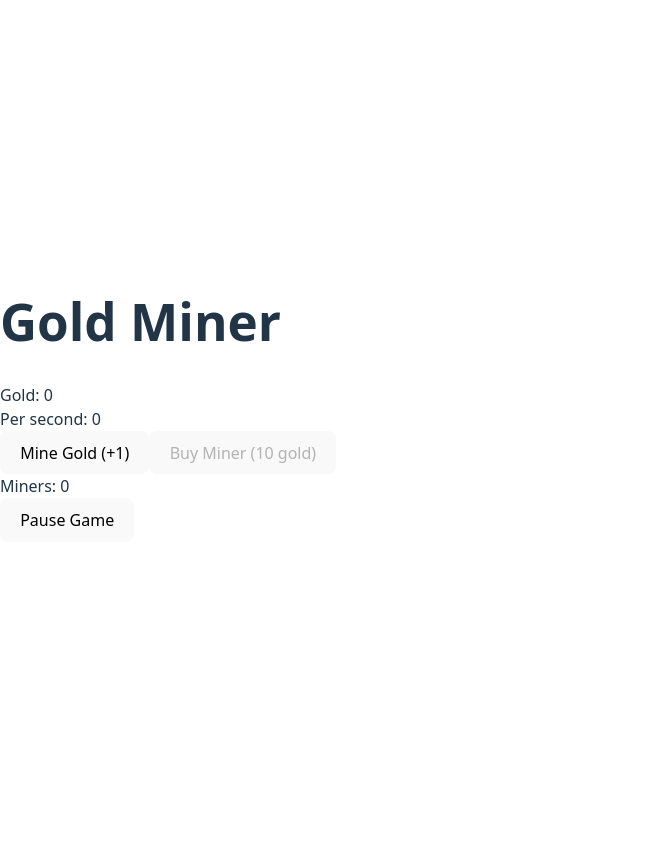
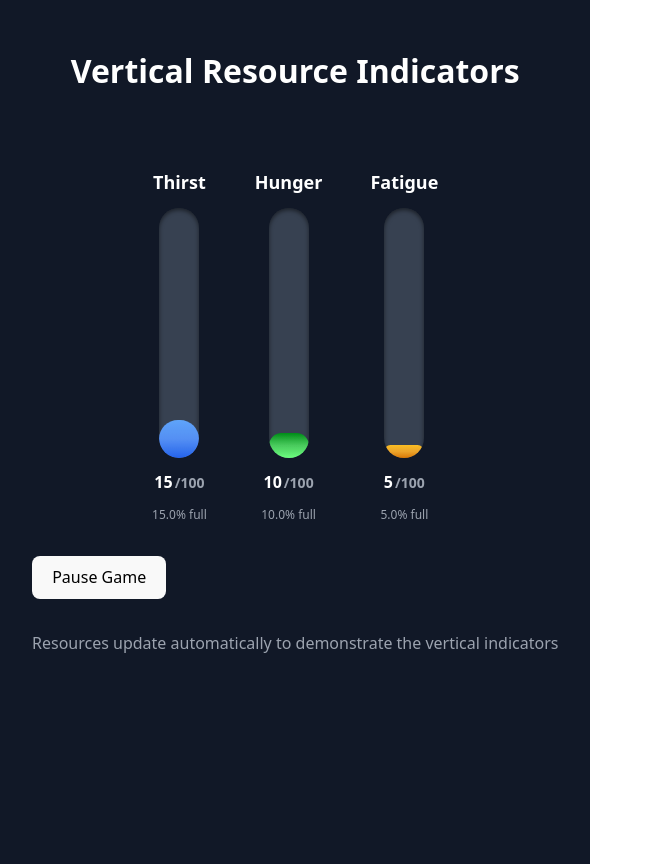
Before and after one commit to BMorin87/delta-drive, a React (Vite) app: page / in a window 1280 px wide. Shown: the whole page, without its empty margins (0-652 px from the left). Before the commit the page ends 800 px from the top, so only its background shows below. Built offline with nearby package versions, Linux system fonts and the light colour scheme.

Commit message:
Add thirst, hunger, and fatigue indicators

```diff
--- a/src/components/App.jsx
+++ b/src/components/App.jsx
@@ -1,8 +1,8 @@
 import { useEffect } from "react";
 import { useGameStore } from "./gameStore";
-import GoldGame from "./GoldGame";
+import DeltaGame from "./DeltaGame";
 
-const TICK_INTERVAL = 50; // milliseconds
+const TICK_INTERVAL = 1000; // milliseconds
 
 function App() {
   const tick = useGameStore((state) => state.tick);
@@ -19,7 +19,7 @@ function App() {
     };
   }, [tick, isRunning]);
 
-  return <GoldGame />;
+  return <DeltaGame />;
 }
 
 export default App;
--- /dev/null
+++ b/src/components/DeltaGame.jsx
@@ -0,0 +1,115 @@
+import { useGameStore } from "./gameStore";
+import { gameEngine } from "./gameEngine";
+import "../styles/ProgressBars.css";
+
+const thirstCapacity = 100;
+const hungerCapacity = 100;
+const fatigueCapacity = 100;
+
+const VerticalProgressBars = () => {
+  const { thirst, hunger, fatigue, isRunning, togglePause } = useGameStore();
+
+  const VerticalProgressBar = ({
+    current,
+    max,
+    label,
+    colorClass,
+    height = 200,
+  }) => {
+    const percentage = Math.min((current / max) * 100, 100);
+
+    return (
+      <div className="progress-container">
+        <div className="progress-label">{label}</div>
+        <div className="progress-bar-wrapper" style={{ height: `${height}px` }}>
+          <div className="progress-bar-background">
+            <div
+              className={`progress-bar-fill ${colorClass}`}
+              style={{ height: `${percentage}%` }}
+            >
+              <div className="progress-shine"></div>
+            </div>
+          </div>
+        </div>
+        <div className="progress-values">
+          <div className="progress-current">{Math.round(current)}</div>
+          <div className="progress-max">/{max}</div>
+        </div>
+        <div className="progress-percentage">{percentage.toFixed(1)}% full</div>
+      </div>
+    );
+  };
+
+  return (
+    <div className="app-container">
+      <h1 className="app-title">Vertical Resource Indicators</h1>
+
+      <div className="bars-container">
+        <VerticalProgressBar
+          current={thirst}
+          max={thirstCapacity}
+          label="Thirst"
+          colorClass="thirst-bar"
+          height={250}
+        />
+        <VerticalProgressBar
+          current={hunger}
+          max={hungerCapacity}
+          label="Hunger"
+          colorClass="hunger-bar"
+          height={250}
+        />
+        <VerticalProgressBar
+          current={fatigue}
+          max={fatigueCapacity}
+          label="Fatigue"
+          colorClass="fatigue-bar"
+          height={250}
+        />
+      </div>
+
+      <button
+        onClick={togglePause}
+        className="w-full py-2 px-4 bg-red-500 hover:bg-red-600 text-white rounded text-sm"
+      >
+        {isRunning ? "Pause Game" : "Resume Game"}
+      </button>
+
+      <div className="demo-note">
+        <p>
+          Resources update automatically to demonstrate the vertical indicators
+        </p>
+      </div>
+    </div>
+  );
+};
+
+const thirstGrowth = 3;
+const hungerGrowth = 2;
+const fatigueGrowth = 1;
+
+gameEngine.registerSystem("Thirst", (state) => {
+  if (state.thirst == null) return {};
+
+  return {
+    thirst: Math.min(thirstCapacity, state.thirst + thirstGrowth),
+  };
+});
+
+gameEngine.registerSystem("Hunger", (state) => {
+  if (state.hunger == null) return {};
+
+  return {
+    hunger: Math.min(hungerCapacity, state.hunger + hungerGrowth),
+  };
+});
+
+gameEngine.registerSystem("Fatigue", (state) => {
+  if (state.fatigue == null) return {};
+
+  return {
+    fatigue: Math.min(fatigueCapacity, state.fatigue + fatigueGrowth),
+  };
+});
+
+export default VerticalProgressBars;
--- a/src/components/GoldGame.jsx
+++ /dev/null
@@ -1,60 +0,0 @@
-import { useGameStore } from "./gameStore";
-import { gameEngine } from "./gameEngine";
-
-function GoldGame() {
-  const { gold, miners, isRunning, mineGold, buyMiner, togglePause } =
-    useGameStore();
-
-  const goldPerSecond = miners;
-  const minerCost = (miners + 1) * 10;
-
-  return (
-    <div className="p-6 max-w-md mx-auto bg-gray-100 rounded-lg shadow-lg">
-      <h1 className="text-2xl font-bold mb-4 text-center">Gold Miner</h1>
-
-      <div className="mb-4 text-center">
-        <div className="text-lg">
-          Gold:{" "}
-          <span className="font-bold text-yellow-600">{Math.floor(gold)}</span>
-        </div>
-        <div className="text-sm text-gray-600">Per second: {goldPerSecond}</div>
-      </div>
-
-      <div className="space-y-3">
-        <button
-          onClick={mineGold}
-          className="w-full py-2 px-4 bg-blue-500 hover:bg-blue-600 text-white rounded"
-        >
-          Mine Gold (+1)
-        </button>
-
-        <button
-          onClick={buyMiner}
-          disabled={gold < minerCost}
-          className="w-full py-2 px-4 bg-green-500 hover:bg-green-600 disabled:bg-gray-400 text-white rounded"
-        >
-          Buy Miner ({minerCost} gold)
-        </button>
-
-        <div className="text-sm text-center">Miners: {miners}</div>
-
-        <button
-          onClick={togglePause}
-          className="w-full py-2 px-4 bg-red-500 hover:bg-red-600 text-white rounded text-sm"
-        >
-          {isRunning ? "Pause Game" : "Resume Game"}
-        </button>
-      </div>
-    </div>
-  );
-}
-
-gameEngine.registerSystem("GoldMiner", (state) => {
-  if (!state.miners) return {};
-
-  return {
-    gold: state.gold + state.miners,
-  };
-});
-
-export default GoldGame;
--- a/src/components/gameStore.js
+++ b/src/components/gameStore.js
@@ -3,14 +3,15 @@ import { gameEngine } from "./gameEngine";
 
 export const useGameStore = create((set, get) => ({
   // Game state.
-  gold: 0,
-  miners: 0,
+  thirst: 0,
+  hunger: 0,
+  fatigue: 0,
   isRunning: true,
 
   // Actions
   tick: () => gameEngine.tick(),
 
-  mineGold: () =>
+  /* mineGold: () =>
     set((state) => ({
       gold: state.gold + 1,
     })),
@@ -24,7 +25,7 @@ export const useGameStore = create((set, get) => ({
         miners: state.miners + 1,
       });
     }
-  },
+  }, */
 
   togglePause: () =>
     set((state) => ({
--- /dev/null
+++ b/src/styles/ProgressBars.css
@@ -0,0 +1,172 @@
+/* Main App Styles */
+.app-container {
+  min-height: 100vh;
+  background-color: #111827;
+  padding: 2rem;
+  color: white;
+}
+
+.app-title {
+  font-size: 2rem;
+  font-weight: bold;
+  text-align: center;
+  margin-bottom: 3rem;
+  color: white;
+}
+
+.bars-container {
+  display: flex;
+  justify-content: center;
+  align-items: flex-end;
+  gap: 3rem;
+  max-width: 800px;
+  margin: 0 auto;
+  padding: 2rem;
+}
+
+.demo-note {
+  text-align: center;
+  margin-top: 2rem;
+  color: #9ca3af;
+}
+
+/* Progress Bar Container */
+.progress-container {
+  display: flex;
+  flex-direction: column;
+  align-items: center;
+  gap: 0.75rem;
+}
+
+/* Progress Bar Label */
+.progress-label {
+  font-size: 1.125rem;
+  font-weight: 600;
+  color: white;
+  text-align: center;
+}
+
+/* Progress Bar Wrapper - defines the outer bounds */
+.progress-bar-wrapper {
+  display: flex;
+  align-items: flex-end;
+  width: 40px;
+  position: relative;
+}
+
+/* Progress Bar Background - the empty/unfilled area */
+.progress-bar-background {
+  width: 100%;
+  height: 100%;
+  background-color: #374151;
+  border-radius: 20px;
+  box-shadow: inset 0 2px 4px rgba(0, 0, 0, 0.5);
+  overflow: hidden;
+  position: relative;
+  display: flex;
+  align-items: flex-end;
+}
+
+/* Progress Bar Fill - the colored fill that grows */
+.progress-bar-fill {
+  width: 100%;
+  border-radius: 20px;
+  position: relative;
+  transition: height 0.3s ease-out;
+  display: flex;
+  align-items: flex-end;
+}
+
+/* Shine Effect - animated highlight overlay */
+.progress-shine {
+  position: absolute;
+  top: 0;
+  left: 0;
+  right: 0;
+  bottom: 0;
+  background: linear-gradient(
+    to bottom,
+    transparent 0%,
+    rgba(255, 255, 255, 0.3) 50%,
+    transparent 100%
+  );
+  border-radius: 20px;
+  animation: pulse 2s ease-in-out infinite;
+}
+
+/* Resource-specific colors */
+.thirst-bar {
+  background: linear-gradient(to top, #2563eb, #60a5fa);
+}
+
+.hunger-bar {
+  background: linear-gradient(to top, #6eff81, #008d18);
+}
+
+.fatigue-bar {
+  background: linear-gradient(to top, #d97706, #fbbf24);
+}
+
+/* Progress Values Display */
+.progress-values {
+  display: flex;
+  align-items: baseline;
+  font-weight: 600;
+  color: white;
+  font-size: 1rem;
+}
+
+.progress-current {
+  color: white;
+}
+
+.progress-max {
+  color: #9ca3af;
+  font-size: 0.875rem;
+  margin-left: 2px;
+}
+
+/* Progress Percentage */
+.progress-percentage {
+  font-size: 0.75rem;
+  color: #9ca3af;
+  text-align: center;
+}
+
+/* Pulse animation for shine effect */
+@keyframes pulse {
+  0%,
+  100% {
+    opacity: 0.2;
+  }
+  50% {
+    opacity: 0.4;
+  }
+}
+
+/* Responsive design */
+@media (max-width: 768px) {
+  .bars-container {
+    gap: 2rem;
+    padding: 1rem;
+  }
+
+  .progress-bar-wrapper {
+    width: 35px;
+  }
+
+  .app-title {
+    font-size: 1.5rem;
+    margin-bottom: 2rem;
+  }
+}
+
+@media (max-width: 480px) {
+  .bars-container {
+    gap: 1.5rem;
+  }
+
+  .progress-bar-wrapper {
+    width: 30px;
+  }
+}
```
